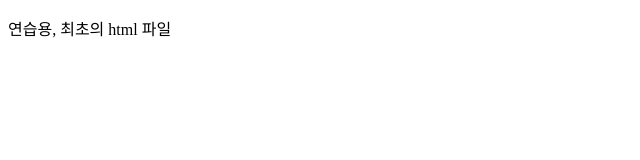
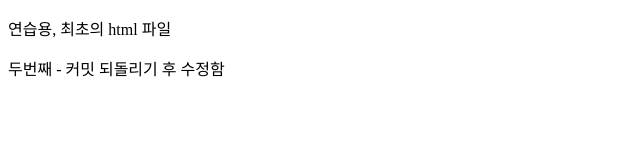
Before and after one commit to hauuum/git_practice, a plain HTML site: page index.html in a window 1280 px wide. Shown: the whole page, without its empty margins (0-640 px from the left). Drawn offline with Linux system fonts and the light colour scheme.

Commit message:
커밋 되돌리기 후 수정

```diff
--- a/index.html
+++ b/index.html
@@ -7,5 +7,6 @@
 </head>
 <body>
     <p>연습용, 최초의 html 파일</p>
+    <p>두번째 - 커밋 되돌리기 후 수정함</p>
 </body>
 </html>
```
